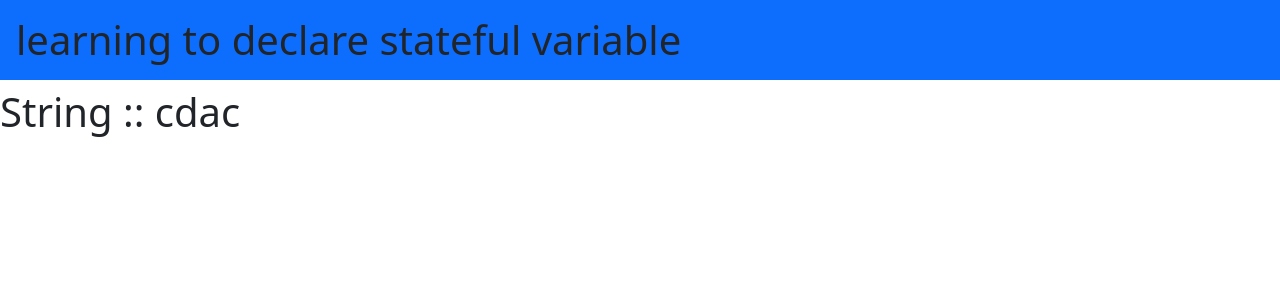
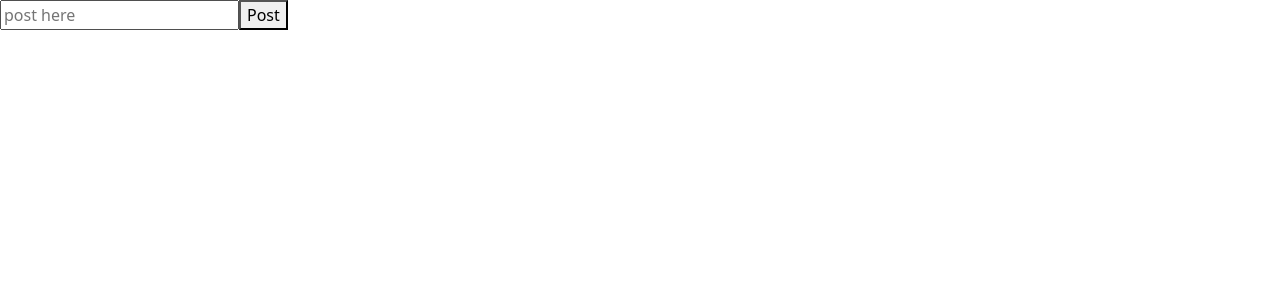
Before and after one commit to mansimalunjkar27/git-project, a React (Create React App) app in the folder react/day6-app/: page / in a window 1280 px wide. Shown: the top 300 px of the page. Built offline with nearby package versions, Linux system fonts and the light colour scheme.

Commit message:
new branch

```diff
--- a/react/day6-app/src/App.js
+++ b/react/day6-app/src/App.js
@@ -4,18 +4,36 @@ import { useState } from 'react';
 
 function App() {
 
-let [name]=useState("cdac");//string variable
-let [counter]=useState(100);//number variable
-let [active]=useState("true");//boolean
-let [list] = useState(["delhi"]); //array of list
-let [std1] = useState({name:"mansi"});//object literals
+// let [name]=useState("cdac");//string variable
+// let [counter]=useState(100);//number variable
+// let [active]=useState("true");//boolean
+// let [list] = useState(["delhi"]); //array of list
+// let [std1] = useState({name:"mansi"});//object literals
 
+let [comment,setComment]=useState("");
+let [comment2,setComment2]=useState([]);
+let Post=()=>
+{
+  let add = [comment,...comment2];
+  setComment2(add);
+  console.log(add);
+};
+let handleInputChange=(e)=>{
+
+  console.log(e.target.value);
+  let finalcomment=e.target.value;
+  setComment(finalcomment);
+}
   return (
+    // <div>
+    //       <h1 className="bg-primary p-3">learning to declare stateful variable</h1>
+    //       <h1>String :: {name}</h1>
+    // </div>
     <div>
-          <h1 className="bg-primary p-3">learning to declare stateful variable</h1>
-          <h1>String :: {name}</h1>
+    <input type="text" placeholder="post here" value={comment} onChange={handleInputChange}></input>
+    <button type="button" onClick={Post}>Post</button>
+    <div>{comment2.map((item)=>{return <h1>{item}</h1>;})}</div>
     </div>
-
   );
 }
 
```
